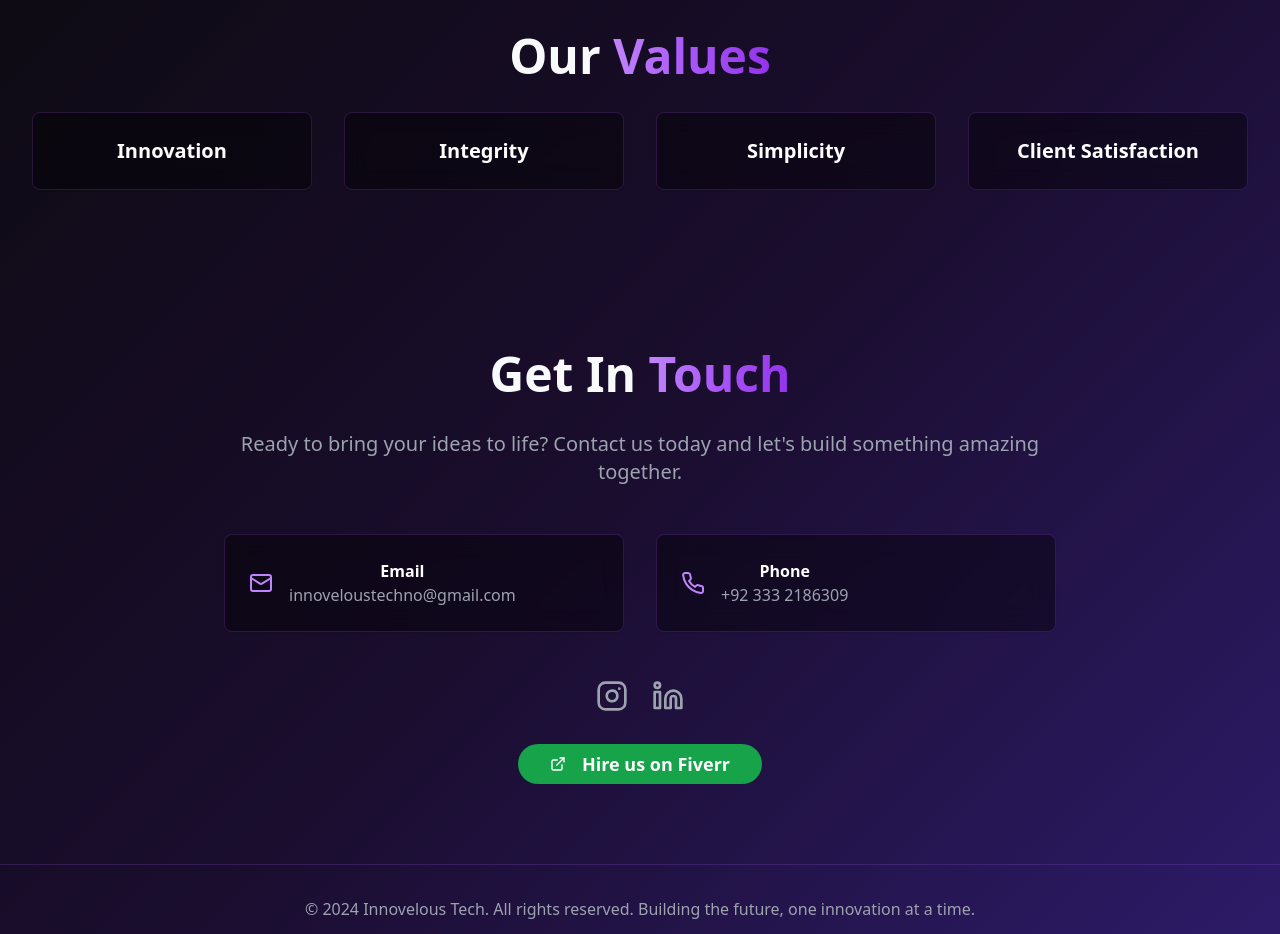
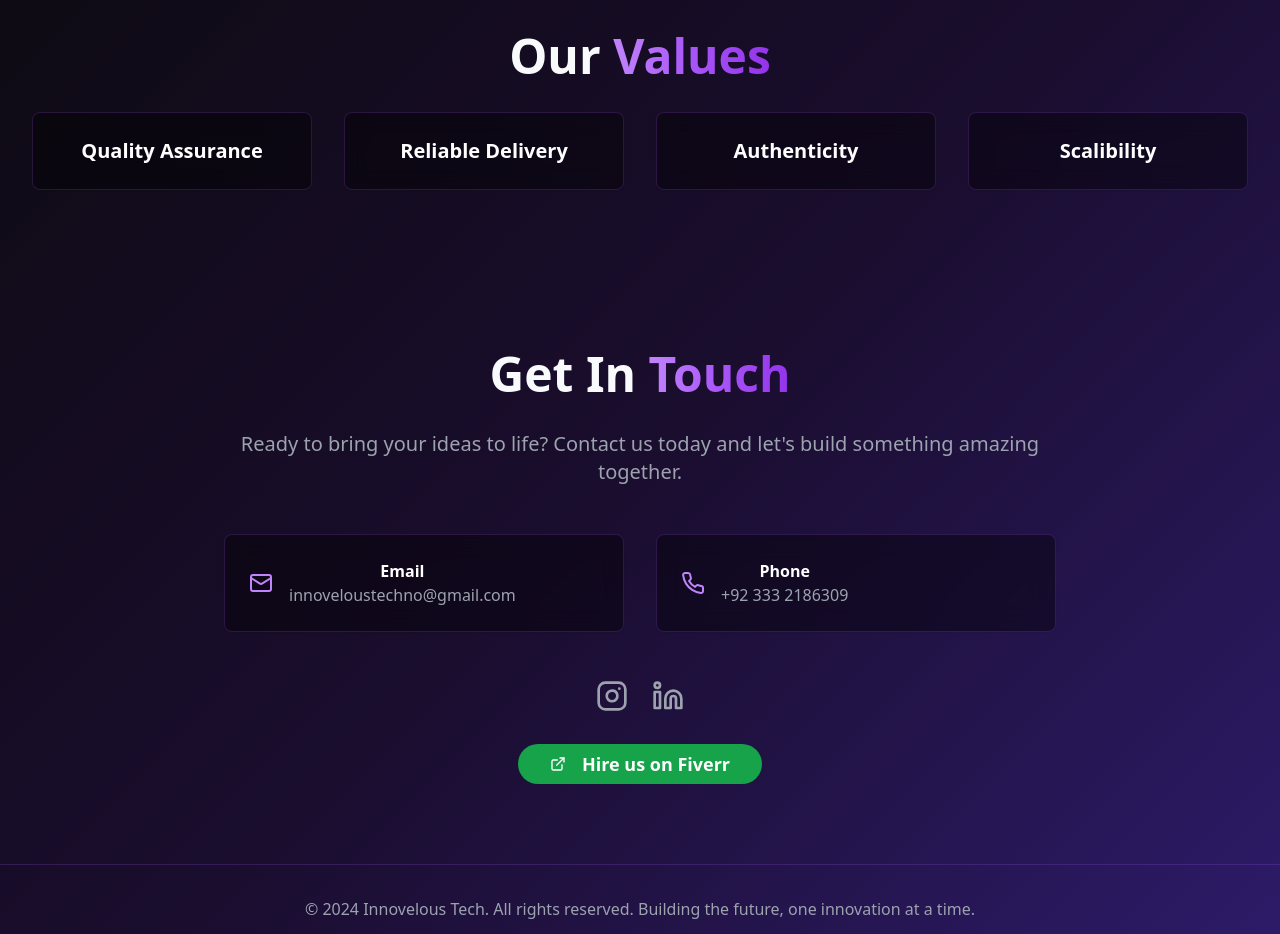
Before and after one commit to innoveloustech/innovelous-web-canvas, a React (Vite) app: page / in a window 1280 px wide. Shown: the part 1540-2474 px from the top of the page. Built offline with nearby package versions, Linux system fonts and the light colour scheme.

Commit message:
Update Index.tsx

```diff
--- a/src/pages/Index.tsx
+++ b/src/pages/Index.tsx
@@ -113,7 +113,7 @@ const Index = () => {
             Our <span className="gradient-text">Values</span>
           </h2>
           <div className="grid md:grid-cols-4 gap-8">
-            {['Innovation', 'Integrity', 'Simplicity', 'Client Satisfaction'].map((value, index) => (
+            {['Quality Assurance','Reliable Delivery', 'Authenticity', 'Scalibility'].map((value, index) => (
               <Card key={index} className="glass-effect">
                 <CardContent className="p-6 text-center">
                   <h3 className="text-xl font-bold text-white">{value}</h3>
```
